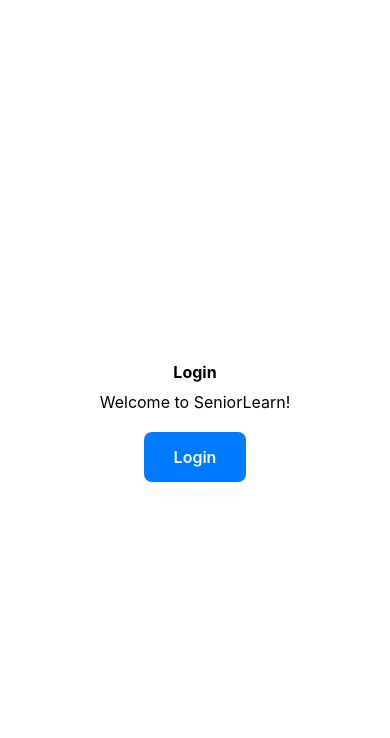
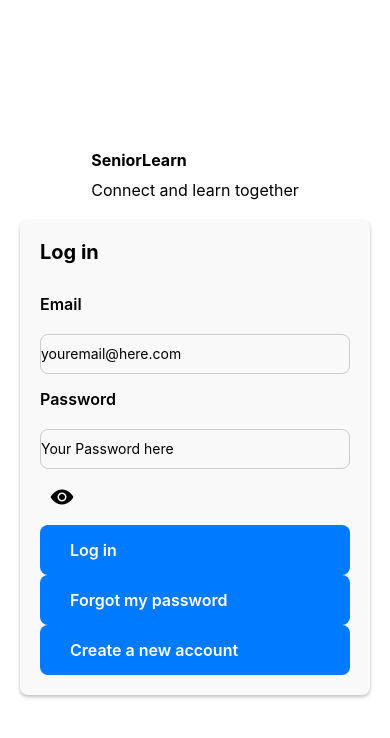
Before and after one commit to ooleel/DipMobileProject, a React Native app in the folder SeniorLearnBulletinsApp/: screen / in a window 390 px wide. Shown: the top 738 px of the page. Built offline with nearby package versions, Linux system fonts and the light colour scheme.

Commit message:
Login enhanced v1

```diff
--- a/SeniorLearnBulletinsApp/src/screens/LoginScreen.tsx
+++ b/SeniorLearnBulletinsApp/src/screens/LoginScreen.tsx
@@ -1,5 +1,7 @@
-import React from 'react';
-import { View, Text, StyleSheet, TouchableOpacity } from 'react-native';
+import React, {useState} from 'react';
+import { View, Text, TextInput, StyleSheet, TouchableOpacity } from 'react-native';
+import { SafeAreaProvider, SafeAreaView } from 'react-native-safe-area-context';
+import Ionicons from '@expo/vector-icons/Ionicons';
 
 interface Props {
     navigation: any;
@@ -13,15 +15,71 @@
         navigation.navigate('Home');
     };
 
+    // State for password input and show/hide password toggle
+    const [password, setPassword] = useState('');
+    const [showPassword, setShowPassword] = useState(false);
+    const toggleShowPassword = () => {
+        setShowPassword(!showPassword);
+    };
+
     return (
-        <View style={styles.container}>
-            <Text style={[styles.title, settingsStyle]}>Login</Text>
-            <Text style={[styles.subtitle, settingsStyle]}>Welcome to SeniorLearn!</Text>
+        <SafeAreaProvider>
+             <SafeAreaView style={styles.container}>
+                <View>
+                    <Text style={[styles.title, settingsStyle]}>SeniorLearn</Text>
+                    {/* TODO: Add icon here */}
+                    <Text style={[styles.subtitle, settingsStyle]}>Connect and learn together</Text>
+                </View>
 
-            <TouchableOpacity style={styles.button} onPress={handleLogin}>
-                <Text style={styles.buttonText}>Login</Text>
-            </TouchableOpacity>
-        </View>
+                <View style={styles.loginContainer}>
+                    <Text style={styles.areaTitle}>Log in</Text>
+
+                    <View style={styles.inputContainer}>
+                        <Text style={styles.label}>Email</Text>
+                        <TextInput
+                            style={styles.input}
+                            placeholder="youremail@here.com"
+                            keyboardType="email-address"
+                            autoCapitalize="none"
+                        />
+
+                        <Text style={styles.label}>Password</Text>
+                        <TextInput
+                            secureTextEntry = {!showPassword}
+                            value = {password}
+                            onChangeText = {setPassword}
+                            style={styles.input}
+                            placeholder="Your Password here"
+                            keyboardType="email-address"
+                            autoCapitalize="none"
+                        />
+                        <Ionicons
+                            name={showPassword ? "eye-off" : "eye"}
+                            size={24}
+                            color="black"
+                            onPress={toggleShowPassword}
+                            style={{ marginLeft: 10 }}
+                        />
+
+                        <TouchableOpacity style={styles.button} onPress={handleLogin}>
+                            <Text style={styles.buttonText}>Log in</Text>
+                        </TouchableOpacity>
+                    </View>
+
+                    {/* or hyperlink?? */}
+                    {/* TODO: add onPress */}
+                    <TouchableOpacity style={styles.button}>
+                            <Text style={styles.buttonText}>Forgot my password</Text>
+                    </TouchableOpacity>
+
+                    <TouchableOpacity style={styles.button}>
+                            <Text style={styles.buttonText}>Create a new account</Text>
+                    </TouchableOpacity>
+                </View>
+
+            </SafeAreaView>
+        </SafeAreaProvider>
+
     );
 }
 
@@ -43,6 +101,41 @@
         marginBottom: 20,
         textAlign: 'center',
     },
+    loginContainer:{
+        width: '100%',
+        padding: 20,
+        backgroundColor: '#f9f9f9',
+        borderRadius: 8,
+        shadowColor: '#000',
+        shadowOffset: {
+            width: 0,
+            height: 2,
+        },
+        shadowOpacity: 0.25,
+        shadowRadius: 3.84,
+        elevation: 5,
+    },
+    areaTitle: {
+        fontSize: 20,
+        fontWeight: 'bold',
+        marginBottom: 10,
+    },
+    inputContainer: {
+        width: '100%',
+        gap: 15,
+        marginTop: 20,
+    },
+    label: {
+        fontSize: 16,
+        fontWeight: '600',
+        marginBottom: 5,
+    },
+    input: {
+        height: 40,
+        borderColor: '#ccc',
+        borderWidth: 1,
+        borderRadius: 8,
+    },
     button: {
         backgroundColor: '#007bff',
         paddingHorizontal: 30,
```
